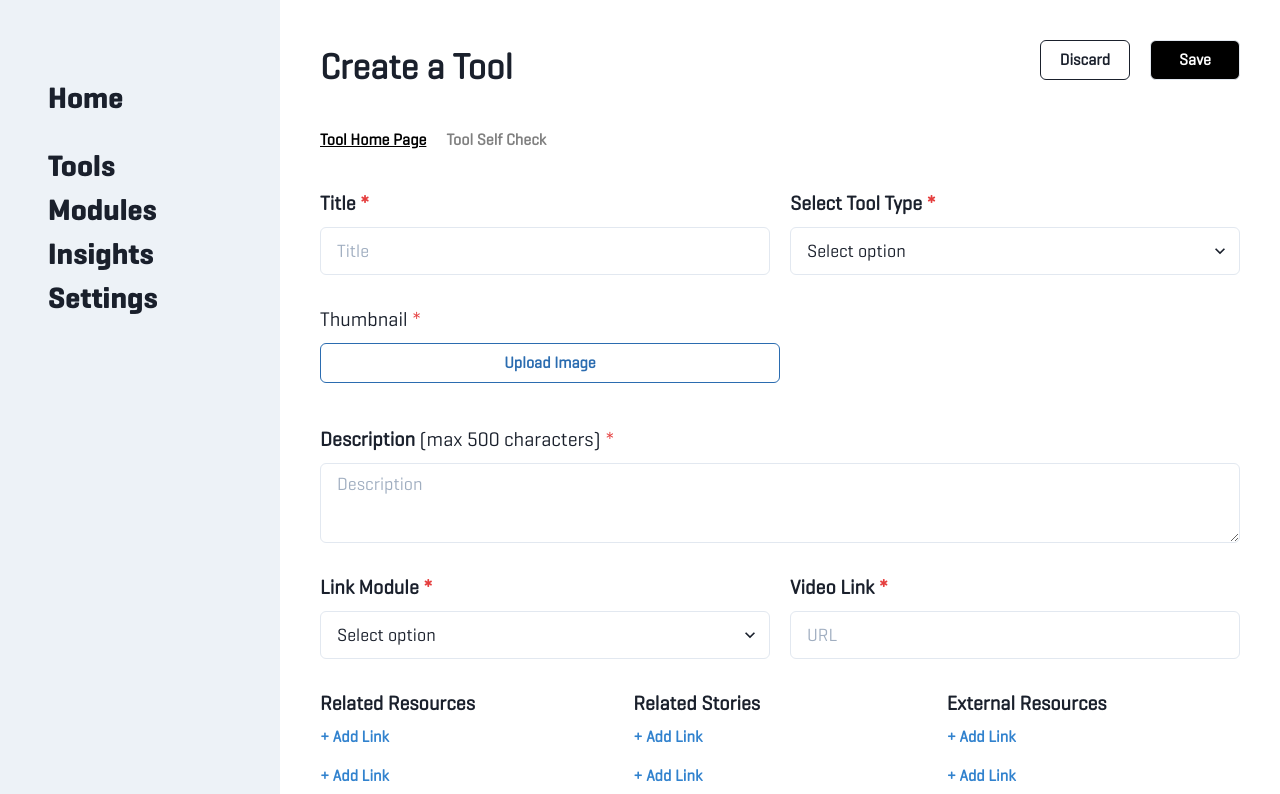
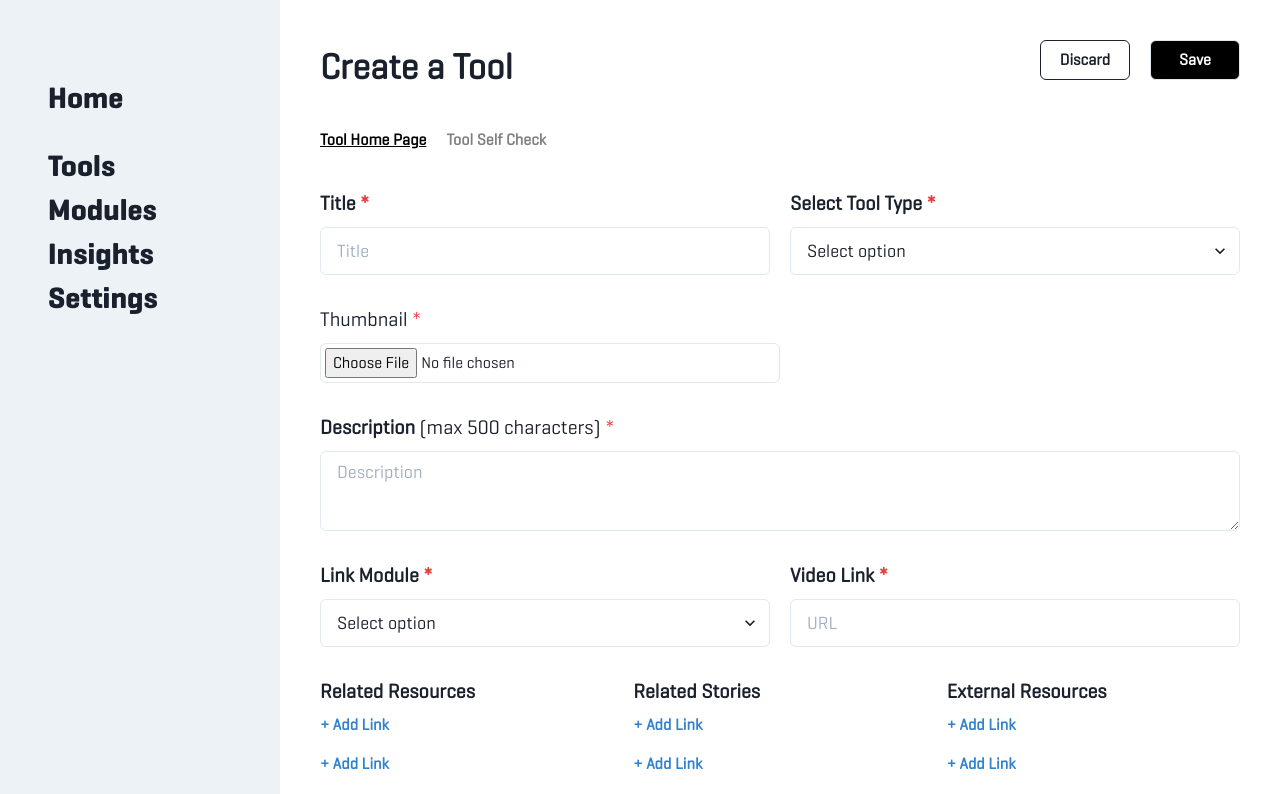
Before and after one commit to uwblueprint/headsupguys, a Next.js app: page /create-a-tool in a window 1280 px wide. Shown: the top 794 px of the page. Built offline with nearby package versions, Linux system fonts and the light colour scheme.

Commit message:
upload button

```diff
--- a/src/components/toolHomePage/index.tsx
+++ b/src/components/toolHomePage/index.tsx
@@ -53,14 +53,14 @@ export const ToolHomePage: React.FC = ({
             <WrapItem width={"full"}>
                 <FormControl isRequired>
                     <FormLabel fontSize={20}>Thumbnail</FormLabel>
-                    <Button
-                        variant="outline"
+                    <Input
+                        padding={"1"}
                         width={"50%"}
-                        mb={"3"}
-                        colorScheme="blue"
-                    >
-                        Upload Image
-                    </Button>
+                        type="file"
+                        id="photo"
+                        name="photo"
+                        accept="image/*"
+                    ></Input>
                 </FormControl>
             </WrapItem>
             <WrapItem width={"full"}>
```
